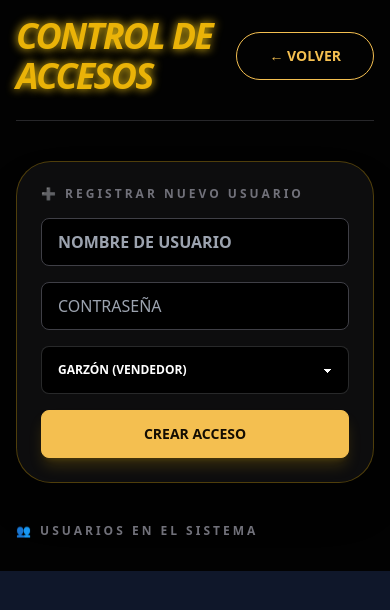
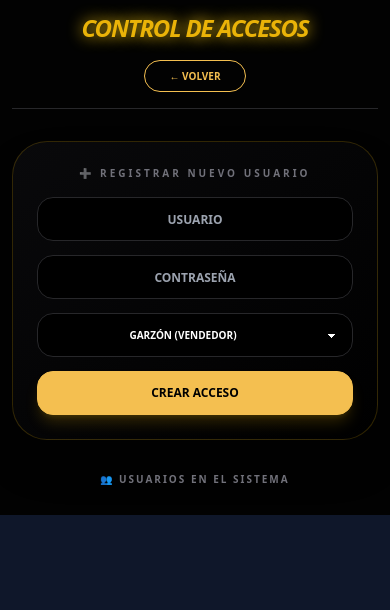
Before and after one commit to Edrie2020/Whiskeria_Pro, a FastAPI app: template templates/usuarios.html in a window 390 px wide. Shown: the top 610 px of the page. Run offline with FastAPI, Linux system fonts and the light colour scheme; the template is opened without the code that fills it, so the values that code supplies are empty; some libraries are stand-ins or nearby versions.

Commit message:
style: mega-premium mobile responsive dashboard for access control

```diff
--- a/templates/usuarios.html
+++ b/templates/usuarios.html
@@ -2,56 +2,87 @@
 <html lang="es" data-theme="night">
 <head>
     <meta charset="UTF-8">
+    <meta name="viewport" content="width=device-width, initial-scale=1.0">
     <link href="https://cdn.jsdelivr.net/npm/daisyui@4.10.2/dist/full.min.css" rel="stylesheet" />
     <script src="https://cdn.tailwindcss.com"></script>
     <title>Accesos - Whiskeria 2000</title>
     <style>
-        .neon-yellow { text-shadow: 0 0 10px #facc15; color: #facc15; }
-        .card-user { background: rgba(24, 24, 27, 0.6); border: 1px solid rgba(250, 204, 21, 0.2); }
+        .neon-yellow { text-shadow: 0 0 15px #facc15; color: #facc15; }
+        .card-user {
+            background: linear-gradient(135deg, #121214 0%, #0a0a0b 100%);
+            border: 1px solid rgba(250, 204, 21, 0.15);
+            box-shadow: 0 10px 30px rgba(0, 0, 0, 0.5);
+            transition: all 0.3s ease;
+        }
+        .card-user:hover {
+            transform: translateY(-2px);
+            border-color: rgba(250, 204, 21, 0.4);
+            box-shadow: 0 15px 35px rgba(250, 204, 21, 0.05);
+        }
+        /* Estilo interactivo premium para inputs */
+        .input-premium {
+            background-color: #000000 !important;
+            border: 1.5px solid #27272a !important;
+            transition: all 0.3s ease;
+        }
+        .input-premium:focus {
+            border-color: #facc15 !important;
+            outline: none;
+            box-shadow: 0 0 15px rgba(250, 204, 21, 0.15);
+        }
     </style>
 </head>
-<body class="bg-[#020202] text-white p-4 md:p-8">
+<body class="bg-[#020202] text-white p-3 md:p-8 font-sans">
 
         <div class="max-w-4xl mx-auto">
-        <!-- HEADER -->
-        <div class="flex justify-between items-center mb-10 border-b border-zinc-800 pb-6">
-            <h1 class="text-4xl font-black text-yellow-500 uppercase italic tracking-tighter neon-yellow">Control de Accesos</h1>
-            <a href="/" class="btn btn-outline btn-warning rounded-full font-black px-8">← VOLVER</a>
+            <!-- HEADER RESPONSIVE -->
+            <div class="flex flex-col sm:flex-row justify-between items-center mb-8 gap-4 border-b border-zinc-800 pb-4">
+                <h1 class="text-2xl sm:text-3xl font-black text-yellow-500 uppercase italic tracking-tighter neon-yellow text-center sm:text-left">Control de Accesos</h1>
+                <a href="/" class="btn btn-xs sm:btn-sm btn-outline btn-warning rounded-full font-black px-6 h-8 min-h-0 text-[10px] sm:text-xs uppercase">← VOLVER</a>
             </div>
 
-        <!-- FORMULARIO: CREAR NUEVO USUARIO -->
-        <div class="bg-zinc-900/50 p-6 rounded-[35px] border border-yellow-500/30 mb-10 shadow-2xl">
-            <h2 class="text-xs font-black text-zinc-500 uppercase mb-4 tracking-[3px]">➕ Registrar Nuevo Usuario</h2>
-            <form action="/usuarios/crear" method="post" class="grid grid-cols-1 md:grid-cols-4 gap-4">
-                <input name="username" placeholder="NOMBRE DE USUARIO" class="input input-bordered bg-black uppercase font-bold border-zinc-700" required>
-                <input name="password" type="password" placeholder="CONTRASEÑA" class="input input-bordered bg-black border-zinc-700" required>
-                <select name="rol" class="select select-bordered bg-black font-black uppercase text-xs">
+            <!-- FORMULARIO PREMIUM: CREAR NUEVO USUARIO -->
+            <div class="bg-gradient-to-br from-zinc-950 to-black p-6 rounded-[35px] border border-yellow-500/20 mb-8 shadow-2xl">
+                <h2 class="text-[10px] font-black text-zinc-500 uppercase mb-4 tracking-[3px] text-center sm:text-left">➕ Registrar Nuevo Usuario</h2>
+
+                <form action="/usuarios/crear" method="post" class="grid grid-cols-1 sm:grid-cols-2 md:grid-cols-4 gap-3.5">
+                    <div class="form-control">
+                        <input name="username" placeholder="USUARIO" class="input input-premium w-full uppercase font-bold text-xs h-11 text-center rounded-2xl" required>
+                    </div>
+                    <div class="form-control">
+                        <input name="password" type="password" placeholder="CONTRASEÑA" class="input input-premium w-full font-bold text-xs h-11 text-center rounded-2xl" required>
+                    </div>
+                    <div class="form-control">
+                        <select name="rol" class="select select-bordered w-full bg-black border-zinc-800 font-black uppercase text-[10px] h-11 min-h-0 text-center rounded-2xl focus:border-yellow-500 focus:outline-none">
                             <option value="garzon">Garzón (Vendedor)</option>
                             <option value="cajera">Cajera (Poder Total)</option>
                             <option value="admin">Administrador (Poder Total)</option>
                             <option value="jefe">Dueño / Jefe (Poder Total)</option>
                         </select>
-                <button type="submit" class="btn btn-warning font-black shadow-lg shadow-yellow-500/20">CREAR ACCESO</button>
+                    </div>
+                    <button type="submit" class="btn btn-sm btn-warning w-full font-black shadow-lg shadow-yellow-500/20 h-11 min-h-0 text-xs rounded-2xl text-black uppercase">
+                        CREAR ACCESO
+                    </button>
                 </form>
             </div>
 
             <!-- LISTA DE USUARIOS -->
-        <h2 class="text-xs font-black text-zinc-500 uppercase mb-4 tracking-[3px]">👥 Usuarios en el Sistema</h2>
-        <div class="grid grid-cols-1 md:grid-cols-2 gap-4">
+            <h2 class="text-[10px] font-black text-zinc-500 uppercase mb-4 tracking-[2px] text-center sm:text-left">👥 Usuarios en el Sistema</h2>
+            <div class="grid grid-cols-1 sm:grid-cols-2 gap-4">
                 {% for u in usuarios %}
-            <div class="card-user p-5 rounded-[25px] flex justify-between items-center shadow-xl">
+                <div class="card-user p-5 rounded-[28px] flex justify-between items-center">
                     <div>
                         <h3 class="font-black text-xl uppercase text-white tracking-tight">{{ u.username }}</h3>
-                    <div class="badge badge-warning badge-outline font-black text-[9px] uppercase mt-1">{{ u.rol }}</div>
+                        <div class="badge badge-warning badge-outline font-black text-[8px] uppercase mt-1.5 px-2 py-1">{{ u.rol }}</div>
                     </div>
                     <div class="flex gap-2">
                         <!-- BOTÓN CAMBIAR CLAVE -->
-                    <button onclick="pedirNuevaClave('{{ u.id }}', '{{ u.username }}')" class="btn btn-circle btn-sm btn-ghost border border-zinc-700 hover:bg-yellow-500 hover:text-black">🔑</button>
+                        <button onclick="pedirNuevaClave('{{ u.id }}', '{{ u.username }}')" class="btn btn-circle btn-sm btn-ghost border border-zinc-800 hover:bg-yellow-500 hover:text-black shadow-lg transition-all" title="Cambiar Contraseña">🔑</button>
 
                         <!-- BOTÓN ELIMINAR (Protegemos al admin maestro) -->
                         {% if u.username != 'admin' %}
                         <form action="/usuarios/eliminar/{{ u.id }}" method="post" onsubmit="return confirm('¿ESTÁ SEGURO DE ELIMINAR EL ACCESO A ESTE USUARIO?')">
-                        <button class="btn btn-circle btn-sm btn-error btn-outline">✕</button>
+                            <button class="btn btn-circle btn-sm btn-error btn-outline shadow-lg transition-all">✕</button>
                         </form>
                         {% endif %}
                     </div>
@@ -60,7 +91,7 @@
             </div>
         </div>
 
-    <!-- LÓGICA PARA CAMBIAR CLAVE SIN SALIR DE LA PÁGINA -->
+        <!-- LÓGICA PARA CAMBIAR CLAVE SIN SALIR DE LA PÁGINA (CONSERVA TU JAVASCRIPT ORIGINAL) -->
         <script>
             function pedirNuevaClave(id, nombre) {
                 let nueva = prompt("Ingrese la nueva contraseña para " + nombre.toUpperCase() + ":");
```
Lines whose indentation alone changed are shown as unchanged.
